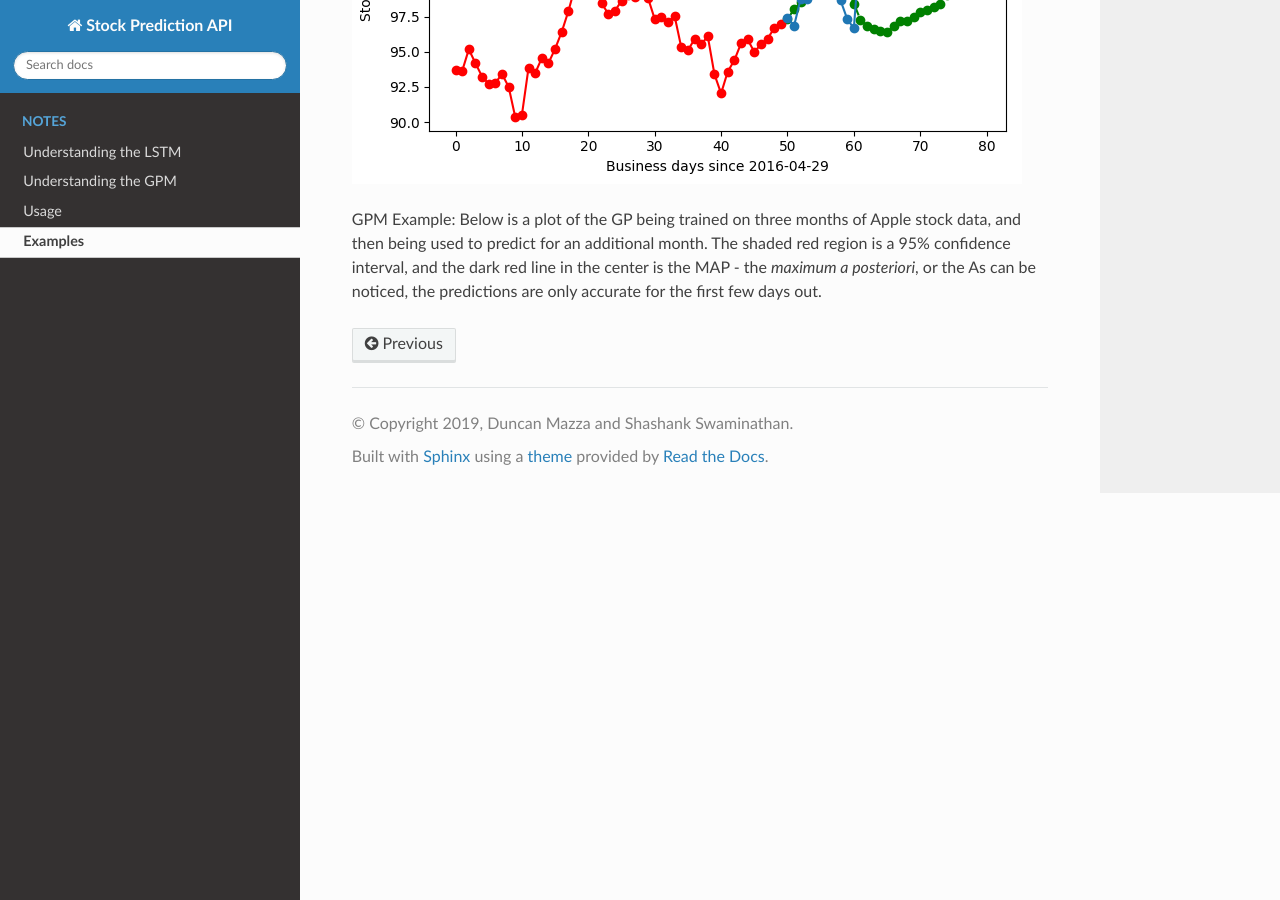
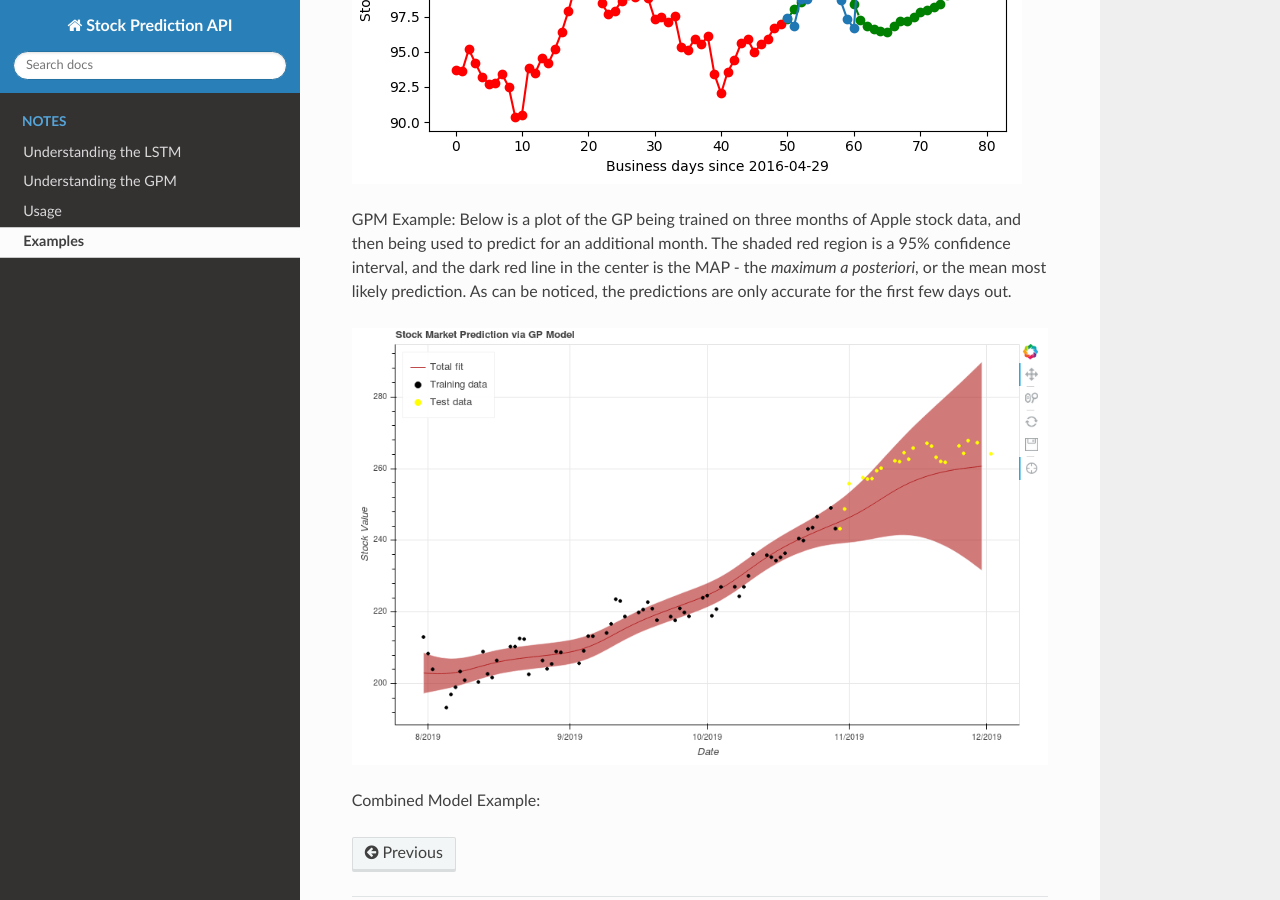
Before and after one commit to duncanmazza/ml_stock_prediction_api, a Sphinx documentation site: the page built from docsrc/source/notes/examples.rst, in a window 1280 px wide and 900 px high, scrolled down 516 px. Built offline with Sphinx 7.4.7 and the Read the Docs theme 2.0.0, drawn with Linux system fonts in a browser that asks for light colours; pages that are not in the unit, such as notebooks, are missing from menus.

Commit message:
Adding information on combined model.

```diff
--- a/docsrc/source/notes/examples.rst
+++ b/docsrc/source/notes/examples.rst
@@ -8,4 +8,8 @@
 .. image:: ../../imgs/lstm_ex.png
 
 GPM Example:
-Below is a plot of the GP being trained on three months of Apple stock data, and then being used to predict for an additional month. The shaded red region is a 95% confidence interval, and the dark red line in the center is the MAP - the *maximum a posteriori*, or the As can be noticed, the predictions are only accurate for the first few days out.
+Below is a plot of the GP being trained on three months of Apple stock data, and then being used to predict for an additional month. The shaded red region is a 95% confidence interval, and the dark red line in the center is the MAP - the *maximum a posteriori*, or the mean most likely prediction. As can be noticed, the predictions are only accurate for the first few days out.
+
+.. image:: ../../imgs/gpmex.png
+
+Combined Model Example:
```
Also changed, not shown: docsrc/source/notes/combined.rst (added, +9 -0 lines), docsrc/imgs/wcex.png (added).
